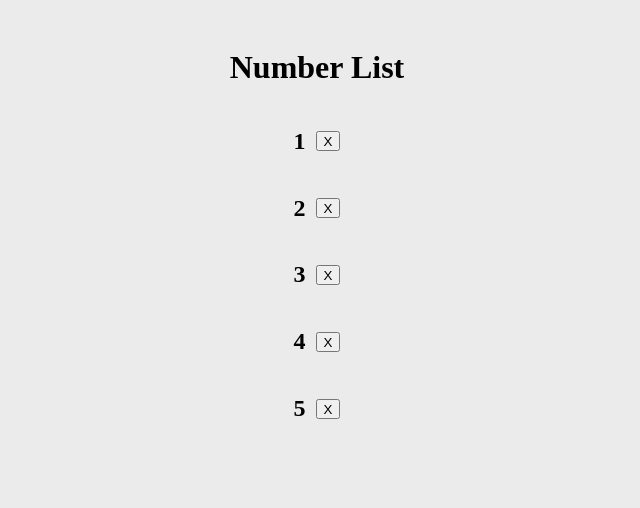
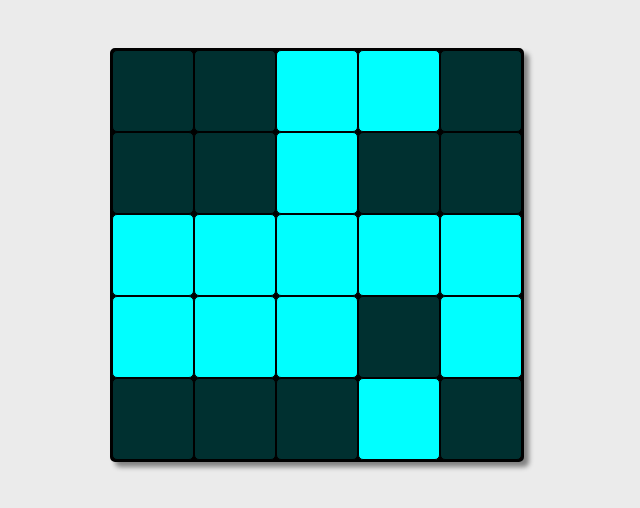
Before and after one commit to panwarabhishek345/ReactMiniProjects, a React (Create React App) app: page / in a window 1280 px wide. Shown: the top 508 px of the page, without its empty margins (323-963 px from the left). Built offline with nearby package versions, Linux system fonts and the light colour scheme.

Commit message:
Lights out game

```diff
--- a/src/App.css
+++ b/src/App.css
@@ -1,7 +1,7 @@
 .App{
+    height: 100vh;
     display: flex;
-    flex-direction: column;
-    align-items: center;
-    padding: 20px;
-
+    flex-direction: row;
+    justify-content: center;
+    padding: 40px;
 }
--- a/src/App.js
+++ b/src/App.js
@@ -1,36 +1,12 @@
 import React, { Component } from 'react'
-import NumberItem from './NumberItem';
+import Board from './Board';
 import './App.css';
 
 class App extends Component{
-    constructor(props){
-        super(props);
-        this.state = {
-           nums:[1,2,3,4,5]
-        }
-        this.remove = this.remove.bind(this);
-    }
-
-    remove(num){
-        this.setState(st => {
-            return {
-                nums:st.nums.filter(n => n !== num)
-            };
-        });
-    }
-
     render(){
-        let list;
-        if(this.state.nums.length > 0)
-            list = this.state.nums.map(n => <NumberItem key={n} value={n} remove={this.remove}/>);
-        else
-            list = <h3>No items in the list</h3>;
         return (
             <div className="App">
-                <h1>Number List</h1>
-                <div>
-                    {list}
-                </div>
+                <Board/>
             </div>
         );
     }
--- /dev/null
+++ b/src/Board.css
@@ -0,0 +1,18 @@
+.Board {
+
+}
+
+.Board-container {
+    display: flex;
+    flex-direction: column;
+    border: black solid 2px;
+    height: fit-content;
+    box-shadow: 5px 5px 5px rgb(129, 129, 129);
+    border-radius: 5px;
+    background-color: black;
+}
+
+.Board-row{
+    display: flex;
+    flex-direction: row;
+}
--- /dev/null
+++ b/src/Board.js
@@ -0,0 +1,96 @@
+import React, { Component } from 'react';
+import Cell from "./Cell";
+import "./Board.css";
+
+class Board extends Component{
+
+    constructor(props){
+        super(props);
+
+        this.createBoard = this.createBoard.bind(this);
+        this.toggleCell = this.toggleCell.bind(this);
+
+        this.state = {
+            hasWon:false,
+            board: this.createBoard()
+        }
+    }
+
+    createBoard(){
+
+        const rows = 5;
+        const cols = 5;
+
+        let board = new Array(rows);
+        for (let i = 0; i < board.length; i++) {
+            board[i] = new Array(cols);
+            for(let j = 0; j<board[i].length; j++){
+                board[i][j] = Math.floor(Math.random()*2);
+            }
+        }
+        return board;
+    }
+
+    toggleCell(r,c){
+
+        let toggles = new Set();
+        toggles.add(`${r}-${c}`);
+        toggles.add(`${r+1}-${c}`);
+        toggles.add(`${r}-${c+1}`);
+        toggles.add(`${r-1}-${c}`);
+        toggles.add(`${r}-${c-1}`);
+
+        this.setState(state => (
+            {
+                board: state.board.map((row,i) => {
+                    return row.map((cell,j) => {
+                        let id = `${i}-${j}`;
+                        if(toggles.has(id)){
+                            return cell === 1?0:1;
+                        }
+                        else{
+                            return cell;
+                        }
+                    });
+                })
+            }
+        ));
+
+        const hasWon = this.state.board.every(row => row.every(cell => cell === 0));
+        this.setState(state => {
+           return {
+            ...state,
+            hasWon
+           };
+        });
+    }
+
+    render(){
+
+        const board =
+        <div className="Board-container">
+            {
+                this.state.board.map((row,i) => {
+                    return (
+                        <div className="Board-row" key={i}>
+                            {row.map((cell,j) => {
+                                return <Cell key={`${i}-${j}`} isLit={cell === 1} toggleCell={this.toggleCell} row={i} column={j}/>;
+                            })}
+                        </div>
+                    );
+                })
+            }
+        </div>
+
+
+        const Winner = <h1>You Won!</h1>;
+
+        return (
+            <div className="Board">
+                {this.state.hasWon?Winner:board}
+            </div>
+        );
+    }
+}
+
+export default Board;
--- /dev/null
+++ b/src/Cell.css
@@ -0,0 +1,15 @@
+.Cell{
+    width: 80px;
+    height: 80px;
+    border: black solid 1px;
+    border-radius: 5px;
+    transition: background-color 0.3s ease;
+}
+
+.Cell-light{
+    background-color: aqua;
+}
+
+.Cell-dark{
+    background-color: rgb(0, 48, 48);
+}
--- /dev/null
+++ b/src/Cell.js
@@ -0,0 +1,21 @@
+import React, { Component } from 'react';
+import "./Cell.css";
+
+class Cell extends Component{
+
+    constructor(props){
+        super(props);
+        this.handleToggleCell = this.handleToggleCell.bind(this);
+    }
+
+    handleToggleCell(evt){
+        this.props.toggleCell(this.props.row,this.props.column);
+    }
+
+    render(){
+        const isLit = this.props.isLit;
+        return <div className={`Cell Cell-${isLit?"light":"dark"}`} onClick={this.handleToggleCell}></div>;
+    }
+}
+
+export default Cell;
--- a/src/NumberItem.css
+++ /dev/null
@@ -1,10 +0,0 @@
-.NumberItem{
-    display: flex;
-    flex-direction: row;
-    align-items: center;
-}
-
-.NumberItem button{
-    height: 20px;
-    margin-left: 10px;
-}
--- a/src/NumberItem.js
+++ /dev/null
@@ -1,25 +0,0 @@
-import React, { Component } from 'react'
-import "./NumberItem.css";
-
-class NumberItem extends Component{
-
-    constructor(props){
-        super(props);
-        this.handleClick = this.handleClick.bind(this);
-    }
-
-    handleClick(evt){
-        this.props.remove(this.props.value);
-    }
-
-    render() {
-        return (
-            <div className="NumberItem">
-                <h2>{this.props.value}</h2>
-                <button onClick={this.handleClick}>X</button>
-            </div>
-        );
-    }
-}
-
-export default NumberItem;
```
